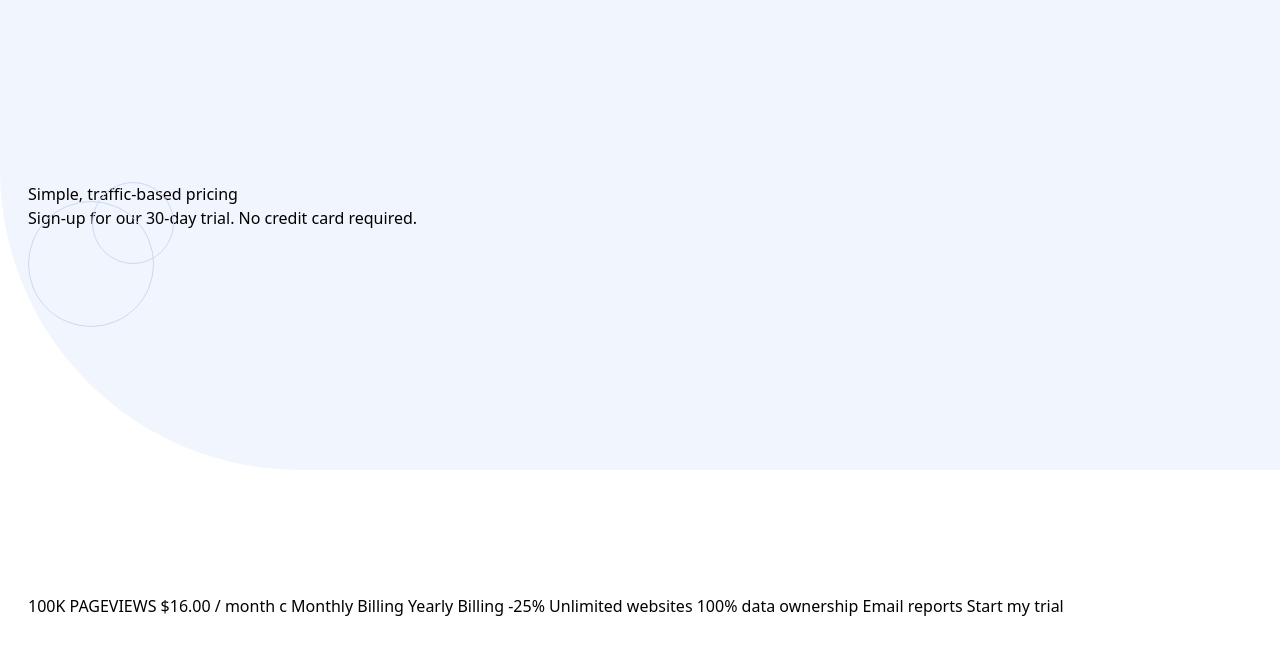
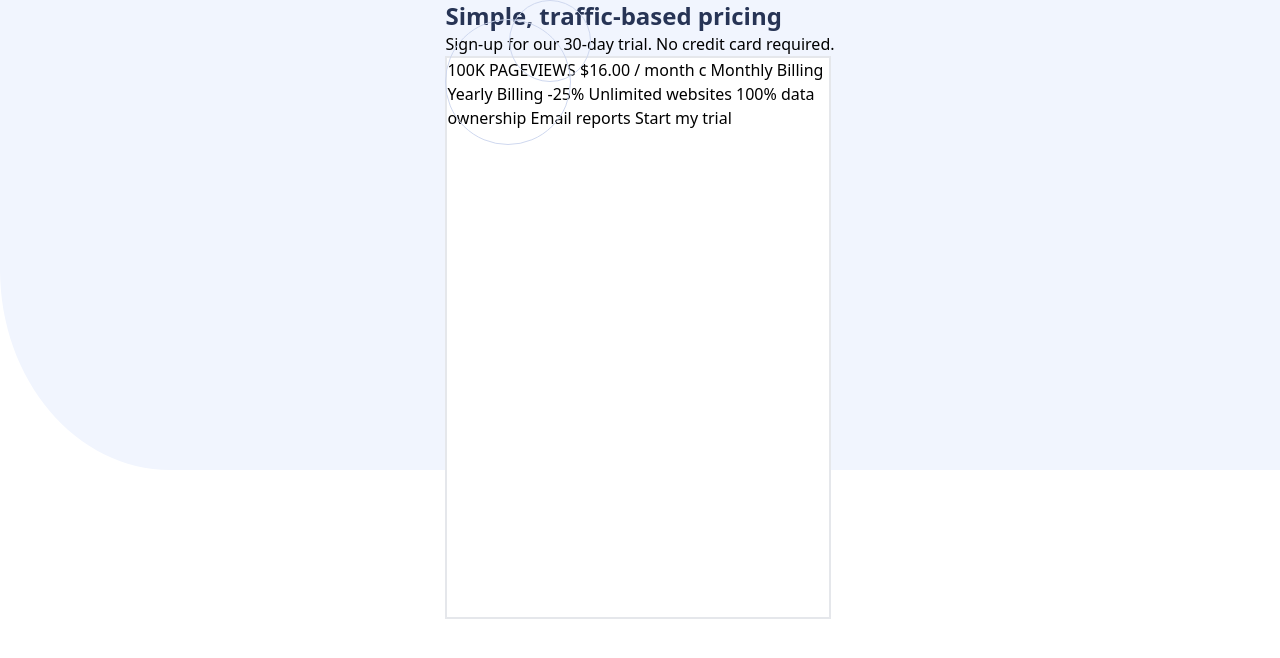
Before and after one commit to SofiaBargues/interactive-pricing-component, a React (Vite) app: page / in a window 1280 px wide. Shown: the top 658 px of the page. Built offline with nearby package versions, Linux system fonts and the light colour scheme.

Commit message:
second commit

```diff
--- a/src/App.tsx
+++ b/src/App.tsx
@@ -2,25 +2,30 @@
 // import reactLogo from "./assets/react.svg";
 // import viteLogo from "/vite.svg";
 import circles from "/pattern-circles.svg";
+import bgPattern from "/bg-pattern.svg";
 
 function App() {
   return (
-    <>
-      <div className="bg-[#f1f5fe] h-[470px]  rounded-bl-[300px]  absolute w-full"></div>
-      <div className="min-h-screen w-full relative font-manrope flex justify-center  flex-col">
-        <div className="z-10 absolute m-[28px] h-screen flex justify-around flex-col ">
+    <div className="min-h-screen relative flex flex-col w-full font-manrope">
+      <div className="absolute">
+        <img src={bgPattern} alt="" className="h-[470px]" />
+      </div>
+      <div className="w-full z-10 absolute flex justify-center items-center flex-col">
+        <div className="flex justify-around flex-col ">
           <div className="relative">
-            <img src={circles} alt="" className=" absolute " />
-            <h1 className="">Simple, traffic-based pricing</h1>
+            <img src={circles} alt="" className=" top-0 absolute " />
+            <h1 className="text-2xl text-[#273455] font-bold">
+              Simple, traffic-based pricing
+            </h1>
             <p>Sign-up for our 30-day trial. No credit card required.</p>
           </div>
-          <div>
+          <div className="w-[386px] h-[563px] bg-white border-2 ">
             100K PAGEVIEWS $16.00 / month c Monthly Billing Yearly Billing -25%
             Unlimited websites 100% data ownership Email reports Start my trial
           </div>
         </div>
       </div>
-    </>
+    </div>
   );
 }
 
```
Also changed, not shown: public/bg-pattern.svg (added), 1 other file (tests, documents, lock files or other folders).
